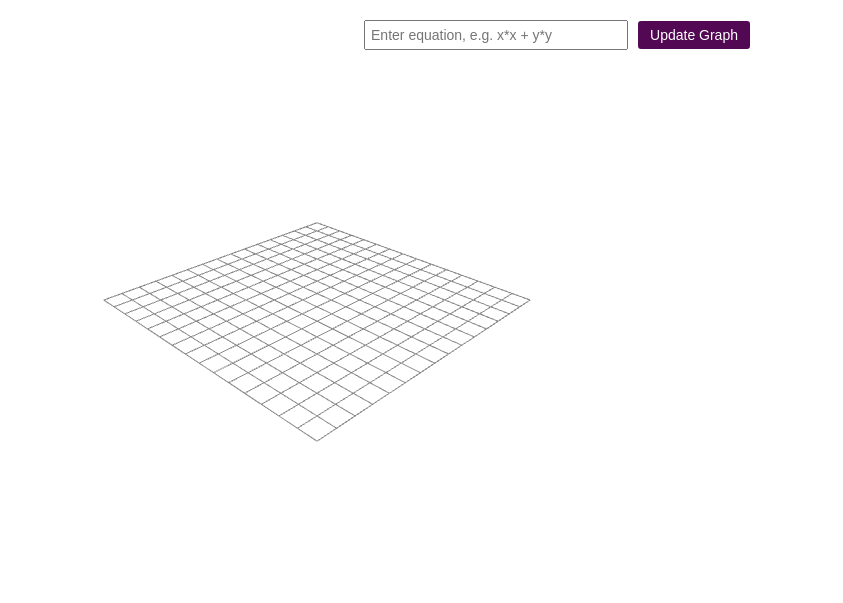
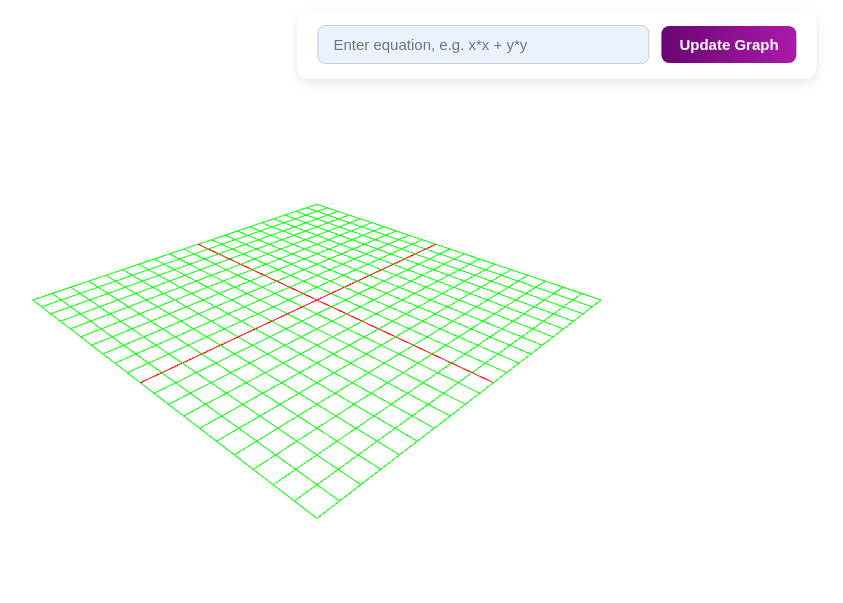
Before and after one commit to ShamilaMim/3d-graph, a website built with Vite: page index.html in a window 1280 px wide. Shown: the whole page, without its empty margins (83-926 px from the left). Built offline with nearby package versions, Linux system fonts and the light colour scheme.

Commit message:
initial commit

```diff
--- a/index.html
+++ b/index.html
@@ -3,49 +3,11 @@
 <head>
     <meta charset="UTF-8">
     <meta name="viewport" content="width=device-width, initial-scale=1.0">
+    <link rel="stylesheet" href="./src/style.css">
     <title>3D Graph Plotter</title>
-    <style>
-        body {
-            margin: 0;
-            overflow: hidden;
-            font-family: Arial, sans-serif;
-        }
 
-        #controls {
-            position: absolute;
-            top: 10px;
-            left: 50%;
-            transform: translateX(-50%);
-            z-index: 100;
-            background: rgba(255, 255, 255, 0.9);
-            padding: 10px;
-            border-radius: 5px;
-            display: flex;
-            gap: 10px;
-            align-items: center;
-        }
+</head>
 
-        input {
-            padding: 5px;
-            width: 250px;
-            font-size: 14px;
-        }
-
-        button {
-            padding: 6px 12px;
-            cursor: pointer;
-            background: #520852;
-            color: white;
-            border: none;
-            border-radius: 3px;
-            font-size: 14px;
-        }
-
-        button:hover {
-            background: #0056b3;
-        }
-    </style>
-</head>
 <body>
 
     <div id="controls">
@@ -55,4 +17,5 @@
 
     <script type="module" src="./src/main.js"></script>
 </body>
+
 </html>
--- a/src/main.js
+++ b/src/main.js
@@ -16,10 +16,18 @@ document.body.appendChild(renderer.domElement);
 const camera = new THREE.PerspectiveCamera(50, fixedWidth / fixedHeight, 0.1, 1000);
 camera.position.set(20, 15, 20);
 
-// 📌 Grid Helper
-let zoomScale = 5, gridSize = 15;
-let gridHelper = new THREE.GridHelper(gridSize, gridSize);
+// // 📌 Grid Helper
+// let zoomScale = 5, gridSize = 20;
+// let gridHelper = new THREE.GridHelper(gridSize, gridSize);
+// scene.add(gridHelper);
+
+let zoomScale = 5, gridSize = 20;
+let gridColor = 0xff0000;
+let axisColor = 0x00ff00;
+let gridHelper = new THREE.GridHelper(gridSize, gridSize, gridColor, axisColor);
+// Red center line, green grid lines
 scene.add(gridHelper);
+
 
 // 🖱️ OrbitControls
 const controls = new OrbitControls(camera, renderer.domElement);
@@ -31,29 +39,10 @@ controls.enablePan = false;
 const fontLoader = new FontLoader();
 let axisLabels = [];
 
-fontLoader.load("https://threejs.org/examples/fonts/helvetiker_regular.typeface.json", (font) => {
-    addAxisLabels(font);
-});
+// fontLoader.load("https://threejs.org/examples/fonts/helvetiker_regular.typeface.json", (font) => {
+//     addAxisLabels(font);
+// });
 
-// ✍️ Add Axis Labels
-// function addAxisLabels(font) {
-//     const labelData = [
-//         { text: "X", color: 0xff0000 },
-//         { text: "Z", color: 0x00ff00 },
-//         { text: "Y", color: 0x0000ff },
-//     ];
-
-//     labelData.forEach(({ text, color }) => {
-//         const textMesh = new THREE.Mesh(
-//             new TextGeometry(text, { font, size: 1, height: 0.1 }),
-//             new THREE.MeshBasicMaterial({ color })
-//         );
-//         scene.add(textMesh);
-//         axisLabels.push(textMesh);
-//     });
-
-//     // updateLabelPositions();
-// }
 window.addEventListener("wheel", (event) => {
     event.preventDefault();
     zoomScale *= event.deltaY > 0 ? 1.1 : 0.9;
@@ -61,7 +50,7 @@ window.addEventListener("wheel", (event) => {
 
     // 🔄 Update Grid (Keep size fixed, change divisions)
     scene.remove(gridHelper);
-    gridHelper = new THREE.GridHelper(15, Math.round(15 / zoomScale) * 10);
+    gridHelper = new THREE.GridHelper(15, Math.round(15 / zoomScale) * 10,gridColor,axisColor);
     scene.add(gridHelper);
 
     // 🔄 Scale Surface Mesh (Only when zoomScale is within range)
@@ -73,8 +62,6 @@ window.addEventListener("wheel", (event) => {
     // 🔄 Update Graph & Labels
     updateGraph();
 }, { passive: false });
-
-
 
 
 
@@ -110,9 +97,9 @@ let surfaceMesh = null;
 // ✅ Convert math symbols (e.g., x^2 → Math.pow(x,2), root(x) → Math.sqrt(x))
 function parseEquation(equation) {
     return equation
-    .replace(/\^(\d+)/g, "Math.pow($1)")
-    .replace(/root\((.*?)\)/g, "Math.sqrt($1)")
-    .replace(/\b(sin|cos|tan|exp|log|sqrt|abs|round|floor|ceil)\b/g, "Math.$1");
+        .replace(/\^(\d+)/g, "Math.pow($1)")
+        .replace(/root\((.*?)\)/g, "Math.sqrt($1)")
+        .replace(/\b(sin|cos|tan|exp|log|sqrt|abs|round|floor|ceil)\b/g, "Math.$1");
 }
 
 // ✅ Safe Function Evaluation
@@ -178,7 +165,11 @@ function createSurface(equation, size = zoomScale, resolution = 50) {
 
 // ✅ Update Graph on Button Click
 window.updateGraph = function () {
-    const rawEquation = document.getElementById("equation")?.value || "Math.sin(x*y) * 2";
+    const rawEquation = document.getElementById("equation").value;
+
+    // ✅ Skip drawing if input is empty
+    if (!rawEquation) return;
+
     const parsedEquation = parseEquation(rawEquation);
     createSurface(parsedEquation);
 };
--- a/src/style.css
+++ b/src/style.css
@@ -1,96 +1,55 @@
-:root {
-  font-family: system-ui, Avenir, Helvetica, Arial, sans-serif;
-  line-height: 1.5;
-  font-weight: 400;
-
-  color-scheme: light dark;
-  color: rgba(255, 255, 255, 0.87);
-  background-color: #242424;
-
-  font-synthesis: none;
-  text-rendering: optimizeLegibility;
-  -webkit-font-smoothing: antialiased;
-  -moz-osx-font-smoothing: grayscale;
+body {
+  margin: 0;
+  overflow: hidden;
+  font-family: 'Segoe UI', Tahoma, Geneva, Verdana, sans-serif;
+  background: #ffffff;
+  /* Changed from #f3f3f3 to white */
 }
 
-a {
-  font-weight: 500;
-  color: #646cff;
-  text-decoration: inherit;
-}
-a:hover {
-  color: #535bf2;
+#controls {
+  position: absolute;
+  top: 10px;
+  left: 50%;
+  transform: translateX(-50%);
+  z-index: 100;
+  background: rgba(255, 255, 255, 0.95);
+  padding: 15px 20px;
+  border-radius: 12px;
+  box-shadow: 0 4px 12px rgba(0, 0, 0, 0.1);
+  display: flex;
+  gap: 12px;
+  align-items: center;
 }
 
-body {
-  margin: 0;
-  display: flex;
-  place-items: center;
-  min-width: 320px;
-  min-height: 100vh;
+input[type="text"] {
+  padding: 10px 15px;
+  width: 300px;
+  font-size: 15px;
+  border: 1px solid #ccc;
+  border-radius: 8px;
+  outline: none;
+  transition: border 0.3s ease, box-shadow 0.3s ease;
+  background: #eaf2ff;
 }
 
-h1 {
-  font-size: 3.2em;
-  line-height: 1.1;
-}
-
-#app {
-  max-width: 1280px;
-  margin: 0 auto;
-  padding: 2rem;
-  text-align: center;
-}
-
-.logo {
-  height: 6em;
-  padding: 1.5em;
-  will-change: filter;
-  transition: filter 300ms;
-}
-.logo:hover {
-  filter: drop-shadow(0 0 2em #646cffaa);
-}
-.logo.vanilla:hover {
-  filter: drop-shadow(0 0 2em #f7df1eaa);
-}
-
-.card {
-  padding: 2em;
-}
-
-.read-the-docs {
-  color: #888;
+input[type="text"]:focus {
+  border-color: #520852;
+  box-shadow: 0 0 6px rgba(82, 8, 82, 0.3);
 }
 
 button {
+  padding: 10px 18px;
+  cursor: pointer;
+  background: linear-gradient(to right, #6a0572, #ab1aab);
+  color: white;
+  border: none;
   border-radius: 8px;
-  border: 1px solid transparent;
-  padding: 0.6em 1.2em;
-  font-size: 1em;
-  font-weight: 500;
-  font-family: inherit;
-  background-color: #1a1a1a;
-  cursor: pointer;
-  transition: border-color 0.25s;
-}
-button:hover {
-  border-color: #646cff;
-}
-button:focus,
-button:focus-visible {
-  outline: 4px auto -webkit-focus-ring-color;
+  font-size: 15px;
+  font-weight: bold;
+  transition: background 0.3s ease, transform 0.2s ease;
 }
 
-@media (prefers-color-scheme: light) {
-  :root {
-    color: #213547;
-    background-color: #ffffff;
-  }
-  a:hover {
-    color: #747bff;
-  }
-  button {
-    background-color: #f9f9f9;
-  }
+button:hover {
+  background: linear-gradient(to right, #5c005c, #8e128e);
+  transform: scale(1.05);
 }
```
Also changed, not shown: 1 other file.
